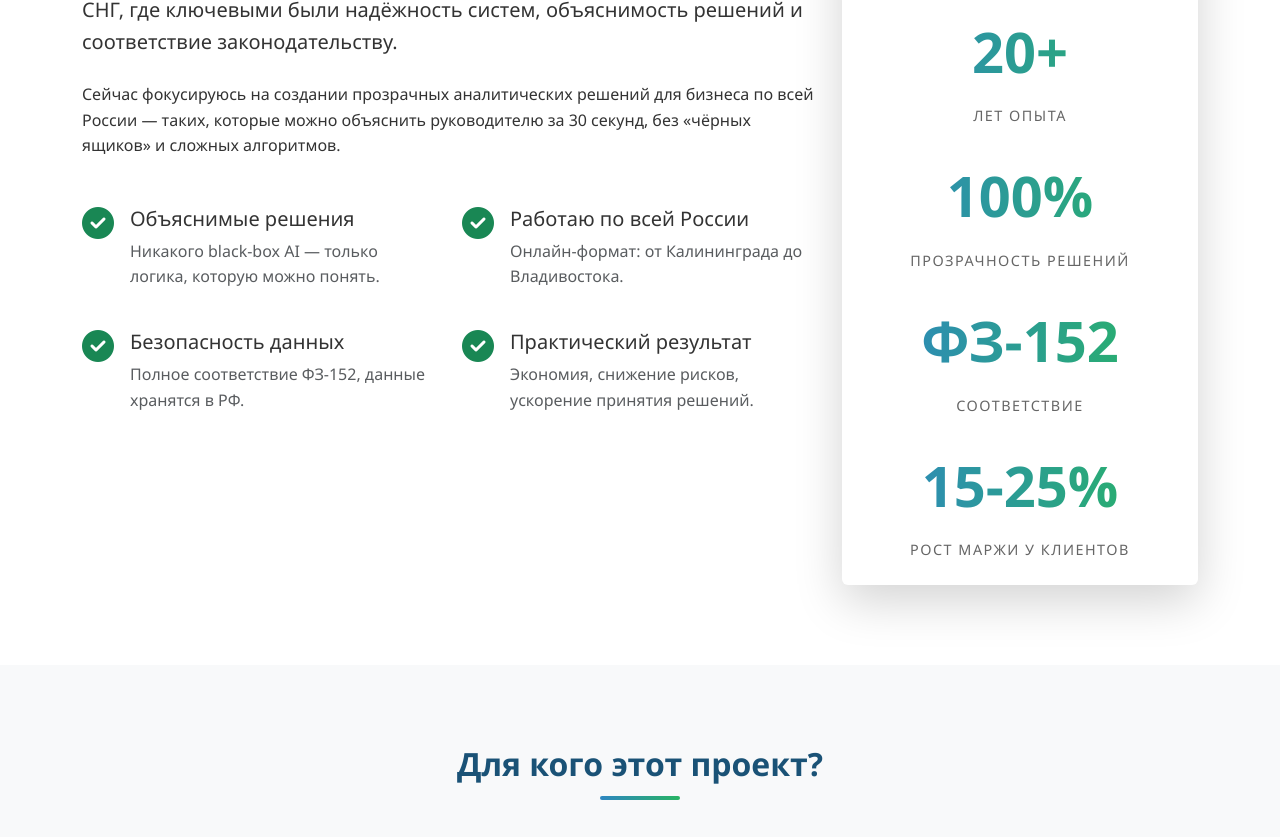
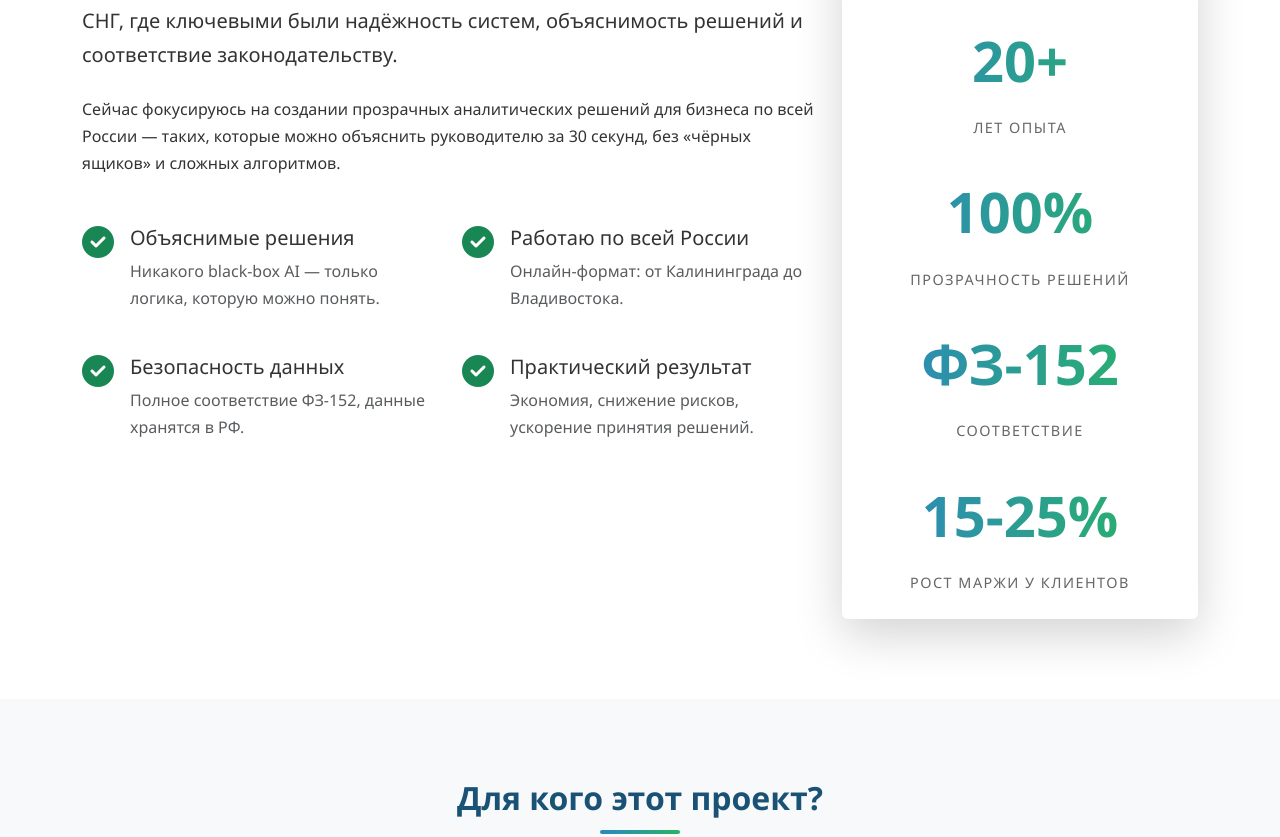
Before and after one commit to Igo-marketplace/my-website, a plain HTML site: page index.html in a window 1280 px wide. Shown: the part 788-1625 px from the top of the page. Drawn offline with nearby package versions, Linux system fonts and the light colour scheme.

Commit message:
Update index.html

```diff
--- a/index.html
+++ b/index.html
@@ -204,6 +204,10 @@
             }
         }
     </style>
+
+    <!-- Мои кастомные стили -->
+    <link rel="stylesheet" href="style.css">
+
 </head>
 <body>
 
@@ -803,61 +807,4 @@
 </footer>
 
 <!-- Bootstrap JS -->
-<script src="https://cdn.jsdelivr.net/npm/bootstrap@5.3.0/dist/js/bootstrap.bundle.min.js"></script>
-
-<!-- Скрипты для анимаций -->
-<script>
-document.addEventListener('DOMContentLoaded', function() {
-    // Плавная прокрутка
-    document.querySelectorAll('a[href^="#"]').forEach(anchor => {
-        anchor.addEventListener('click', function(e) {
-            const targetId = this.getAttribute('href');
-            if(targetId !== '#') {
-                e.preventDefault();
-                const targetElement = document.querySelector(targetId);
-                if(targetElement) {
-                    window.scrollTo({
-                        top: targetElement.offsetTop - 100,
-                        behavior: 'smooth'
-                    });
-                }
-            }
-        });
-    });
-
-    // Анимация статистики
-    const statNumbers = document.querySelectorAll('.stat-number');
-    const observer = new IntersectionObserver((entries) => {
-        entries.forEach(entry => {
-            if (entry.isIntersecting) {
-                const numberElement = entry.target;
-                const finalNumber = numberElement.textContent.replace('%', '');
-
-                if (finalNumber.includes('-')) {
-                    // Если число диапазон (15-25%)
-                    numberElement.style.opacity = 1;
-                } else if (!isNaN(finalNumber)) {
-                    // Анимация счётчика для обычных чисел
-                    let current = 0;
-                    const increment = finalNumber / 100;
-                    const timer = setInterval(() => {
-                        current += increment;
-                        if (current >= finalNumber) {
-                            numberElement.textContent = finalNumber + (numberElement.textContent.includes('%') ? '%' : '');
-                            clearInterval(timer);
-                        } else {
-                            numberElement.textContent = Math.floor(current) + (numberElement.textContent.includes('%') ? '%' : '');
-                        }
-                    }, 20);
-                }
-                observer.unobserve(numberElement);
-            }
-        });
-    }, { threshold: 0.5 });
-
-    statNumbers.forEach(number => observer.observe(number));
-});
-</script>
-
-</body>
-</html>
+<script src="https://cdn
```
